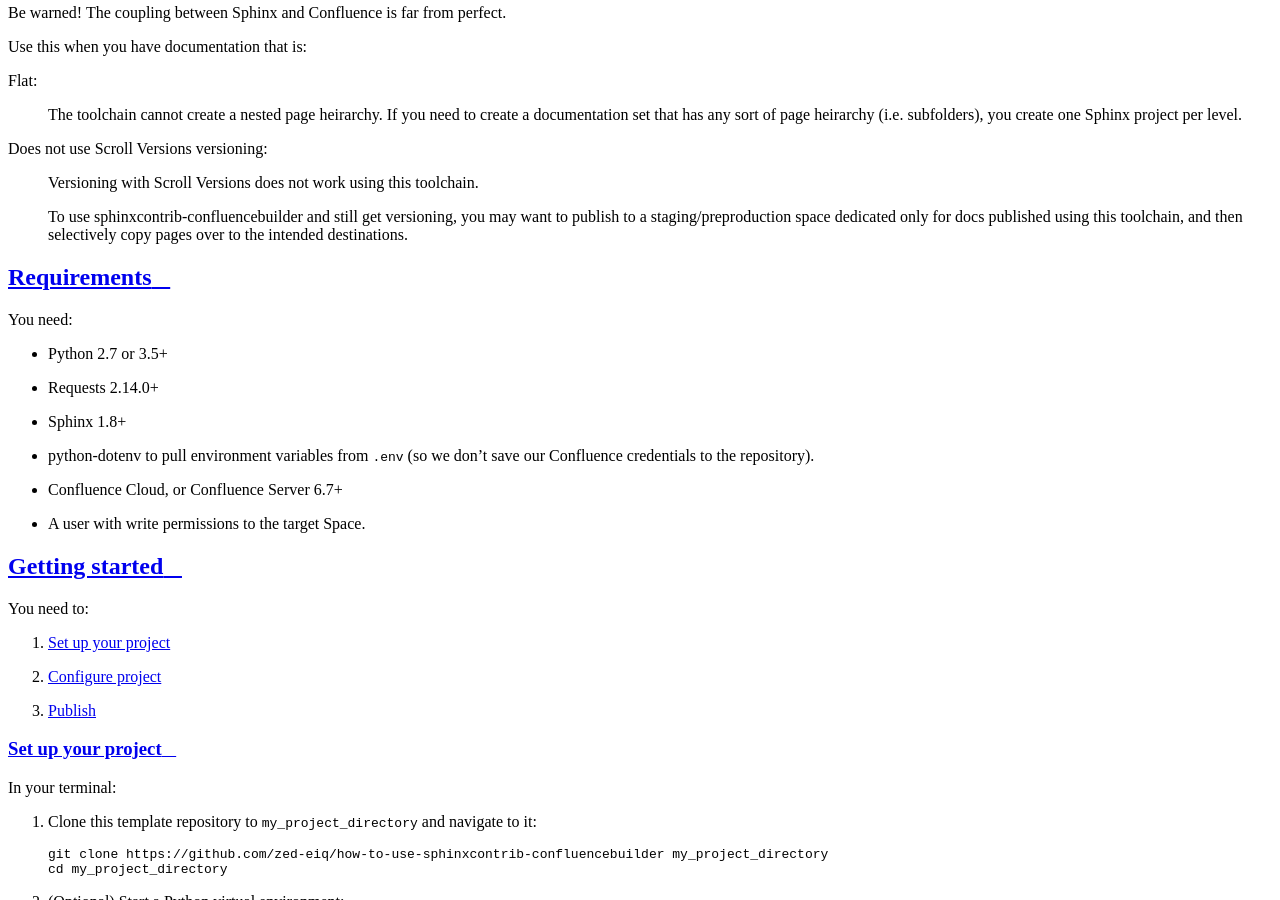
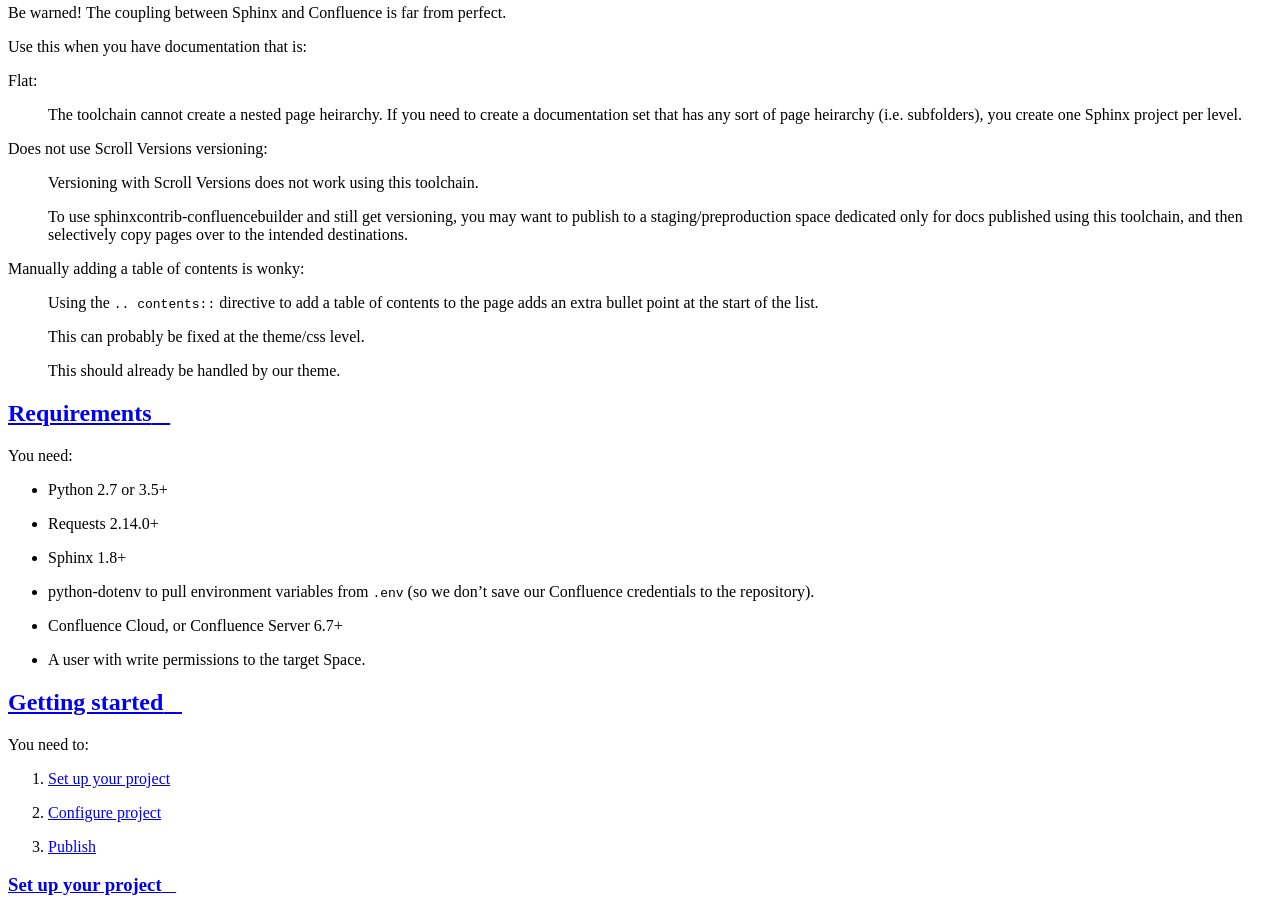
Before and after one commit to zed-eiq/how-to-use-sphinxcontrib-confluencebuilder, a Sphinx documentation site: the page built from source/index.rst, in a window 1280 px wide and 900 px high, scrolled down 1232 px. Built offline with Sphinx 7.4.7 and the Read the Docs theme 2.0.0, drawn with Linux system fonts in a browser that asks for light colours.

Commit message:
added note on contents directive

```diff
--- a/source/index.rst
+++ b/source/index.rst
@@ -69,6 +69,15 @@
   docs published using this toolchain,
   and then selectively copy pages over to
   the intended destinations.
+:Manually adding a table of contents is wonky:
+  Using the ``.. contents::`` directive to add
+  a table of contents to the page adds an extra
+  bullet point at the start of the list.
+
+  This can probably be fixed at the theme/css
+  level.
+
+  This should already be handled by our theme.
 
 Requirements
 ================
```
